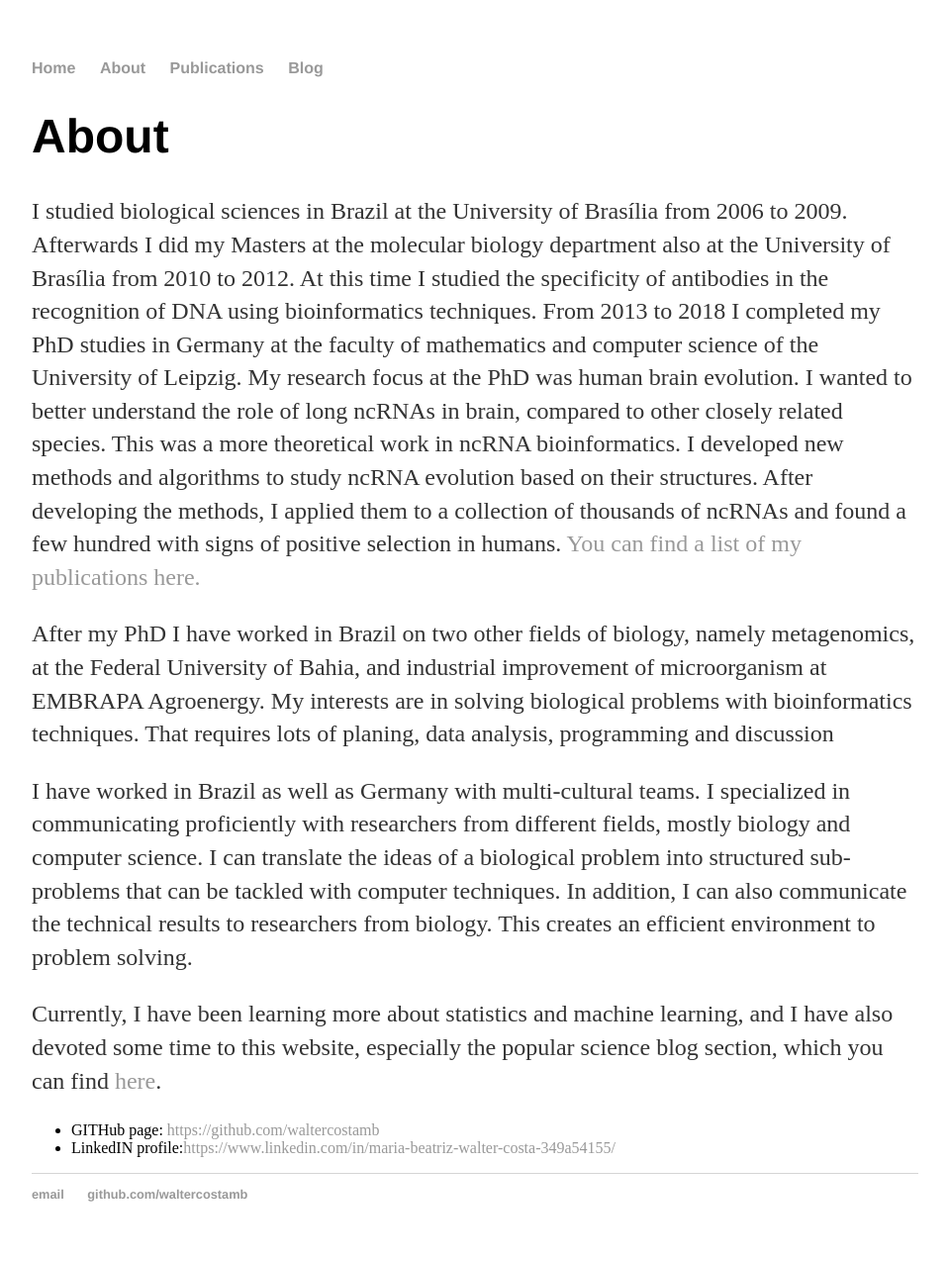
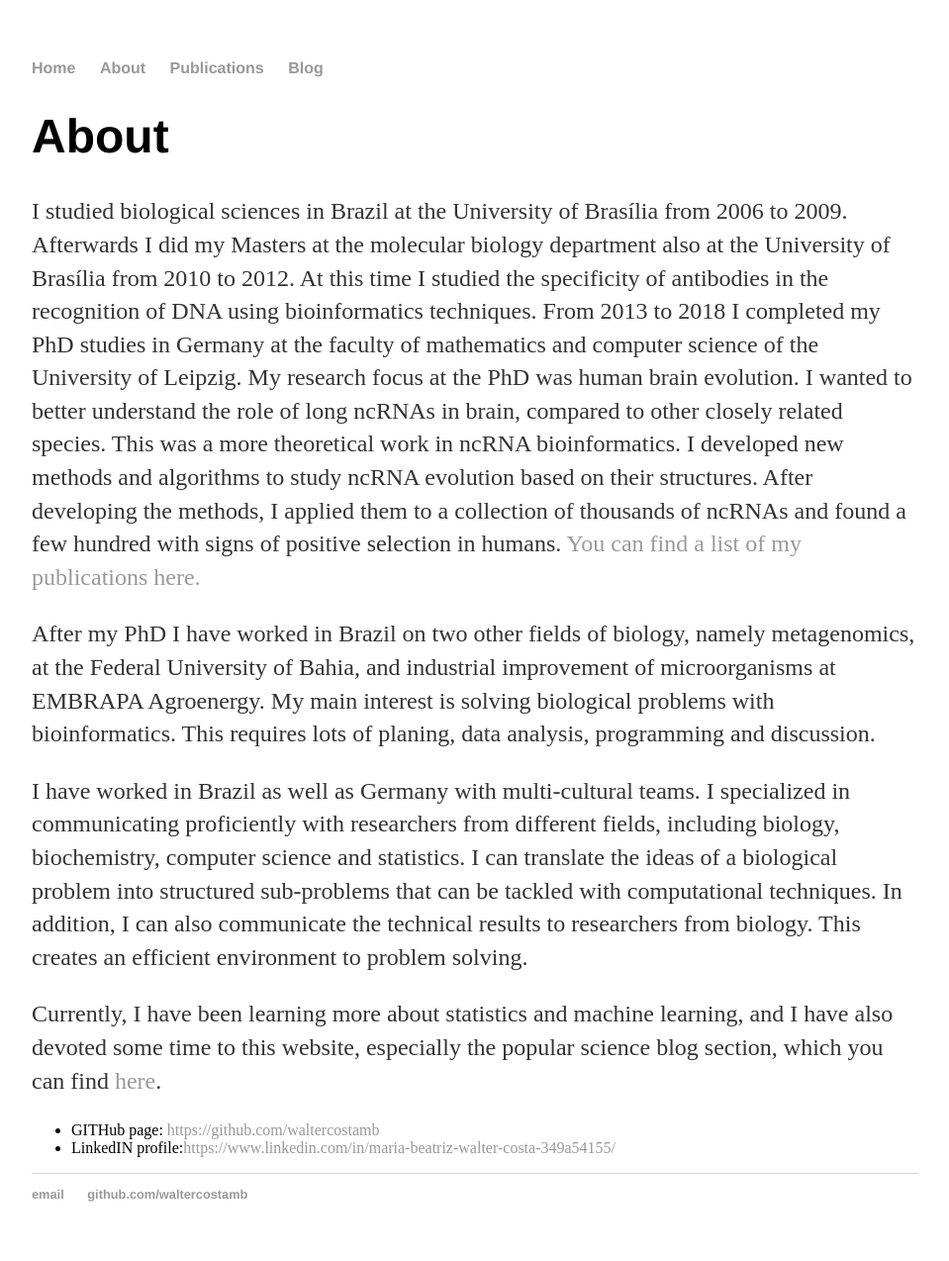
Before and after one commit to waltercostamb/waltercostamb.github.io, a Jekyll site: the page built from about/index.html, in a window 1280 px wide. Shown: the whole page at 99% size, without its empty margins (160-1119 px from the left). Built offline with Jekyll 4.4.1, drawn with Linux system fonts in a browser that asks for light colours.

Commit message:
Update index.html

```diff
--- a/about/index.html
+++ b/about/index.html
@@ -16,14 +16,14 @@ title: Maria Beatriz Walter Costa, Bioinformatician
 		<a href="/pubs">You can find a list of my publications here.</a></p>
 
 	<p>After my PhD I have worked in Brazil on two other fields of biology, namely metagenomics, at the Federal University of
-		Bahia, and industrial improvement of microorganism at EMBRAPA Agroenergy. My interests are in solving biological
-		problems with bioinformatics techniques. That requires lots of planing, data analysis, programming and discussion</p>
+		Bahia, and industrial improvement of microorganisms at EMBRAPA Agroenergy. My main interest is solving biological
+		problems with bioinformatics. This requires lots of planing, data analysis, programming and discussion.</p>
 
 	<p>I have worked in Brazil as well as Germany with multi-cultural teams. I specialized in communicating proficiently with
-		researchers from different fields, mostly biology and computer science. I can translate the ideas of a biological
-		problem into structured sub-problems that can be tackled with computer techniques. In addition, I can also
-		communicate the technical results to researchers from biology. This creates an efficient environment
-		to problem solving.</p>
+		researchers from different fields, including biology, biochemistry, computer science and statistics. I can
+		translate the ideas of a biological problem into structured sub-problems that can be tackled with computational
+		techniques. In addition, I can also communicate the technical results to researchers from biology. This creates
+		an efficient environment to problem solving.</p>
 
 	<p>Currently, I have been learning more about statistics and machine learning, and I have also devoted some time to this
 		website, especially the popular science blog section, which you can find <a href="/blog">here</a>.</p>
```
